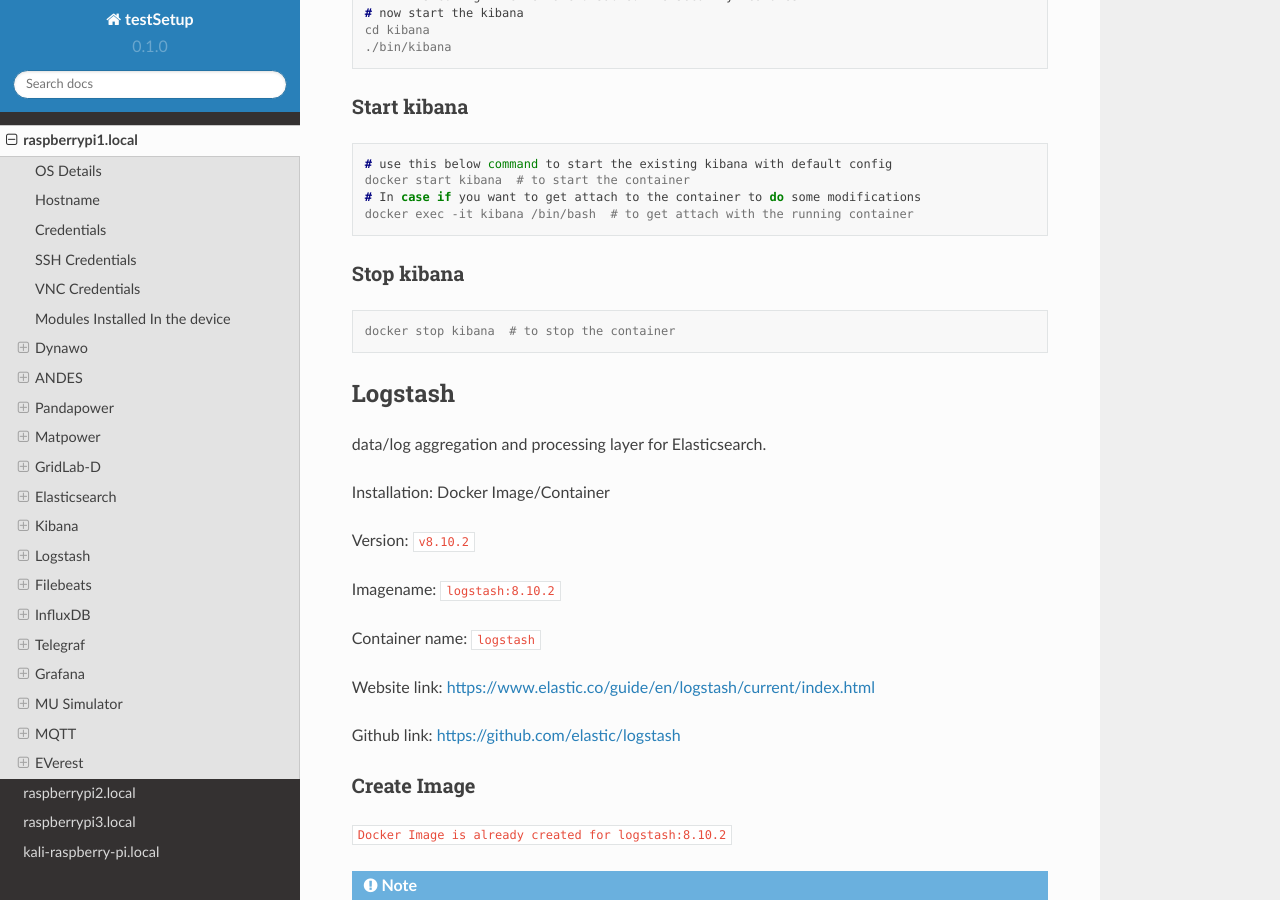
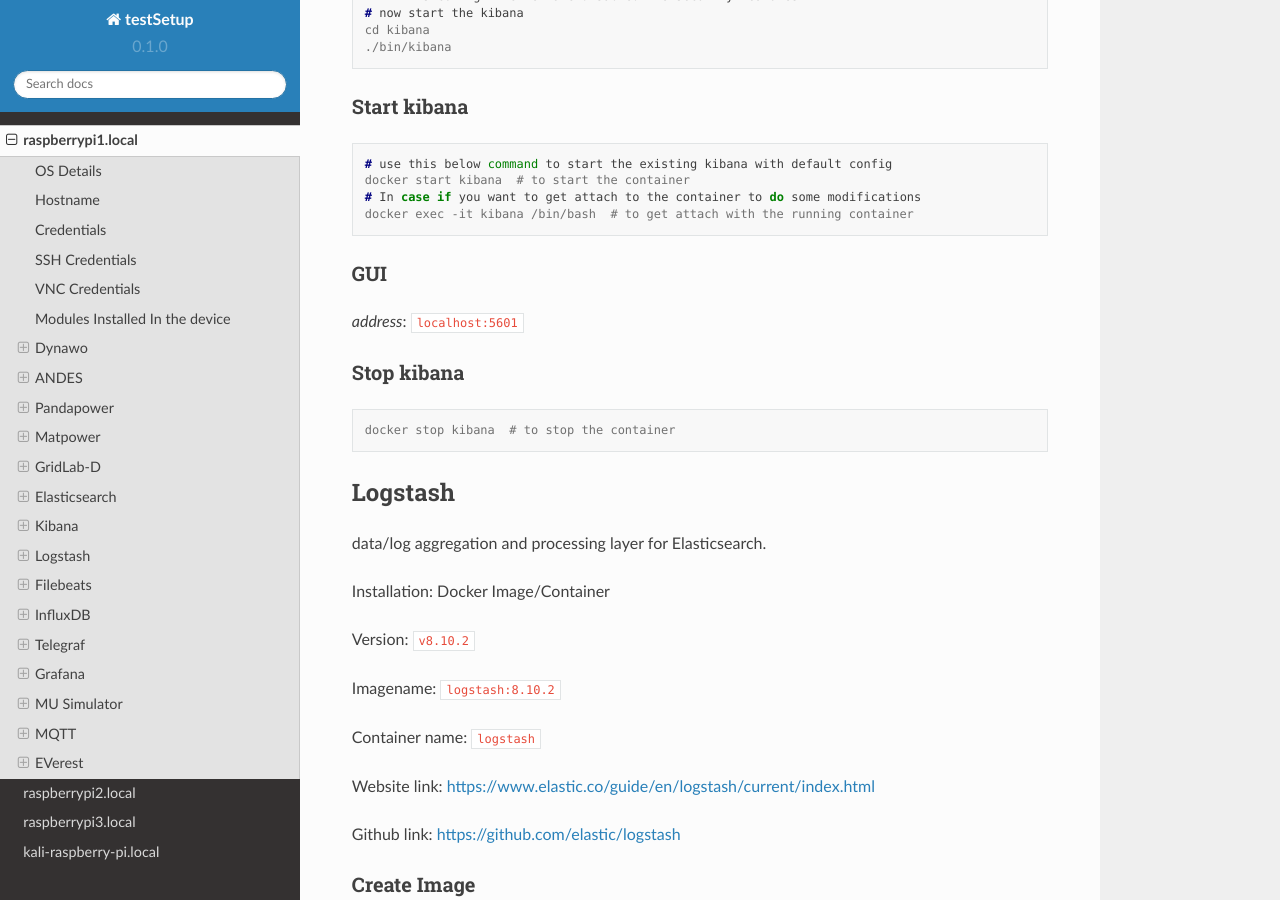
Before and after one commit to suresh-iitr/setup, a Sphinx documentation site: the page built from docs/source/raspberrypi1.rst, in a window 1280 px wide and 900 px high, scrolled down 9360 px. Built offline with Sphinx 7.4.7 and the Read the Docs theme 2.0.0, drawn with Linux system fonts in a browser that asks for light colours.

Commit message:
Update raspberrypi1.rst

```diff
--- a/docs/source/raspberrypi1.rst
+++ b/docs/source/raspberrypi1.rst
@@ -512,6 +512,12 @@ Start kibana
    docker start kibana  # to start the container
    # In case if you want to get attach to the container to do some modifications
    docker exec -it kibana /bin/bash  # to get attach with the running container
+
+------
+GUI
+------
+
+*address*: ``localhost:5601``
 
 ------
 Stop kibana
```
